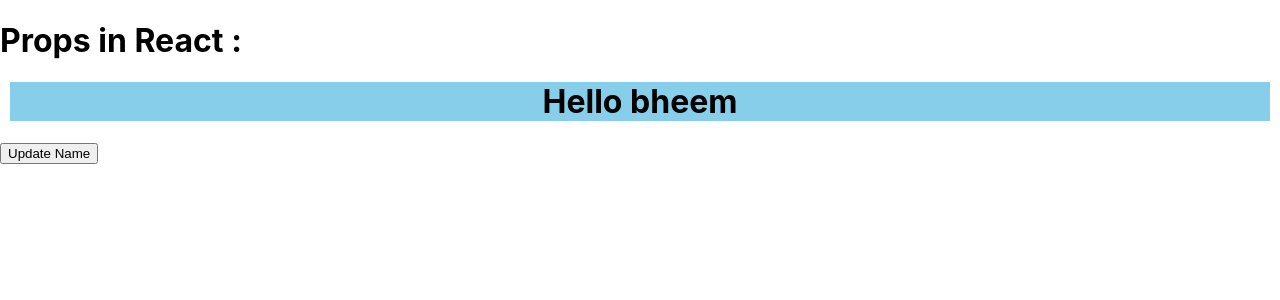
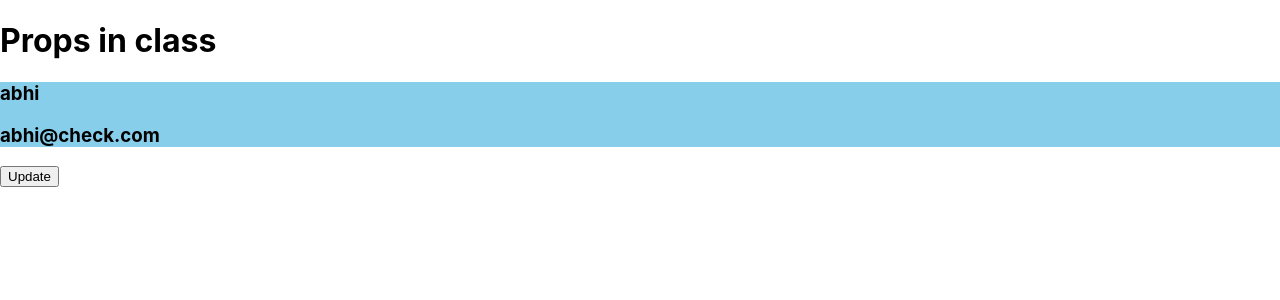
Before and after one commit to codeAlok/React_js_prct, a React (Create React App) app: page / in a window 1280 px wide. Shown: the top 300 px of the page. Built offline with nearby package versions, Linux system fonts and the light colour scheme.

Commit message:
props in classComp

```diff
--- a/src/App.js
+++ b/src/App.js
@@ -78,26 +78,37 @@
   // )
 
 
-  //*** Props in fn_comp ***
-  // Props is like parameter passing
-  // using state
-  const [name, setName] = useState("bheem");
+  // //*** Props in fn_comp ***
+  // // Props is like parameter passing
+  // // using state
+  // const [name, setName] = useState("bheem");
 
-  return (
+  // return (
+  //   <div>
+  //     <h1>Props in React :</h1>
+
+  //     {/* general prop passing */}
+  //     {/* <Student name={"Alok"} email={"aka@test.com"} other={{address: 'Banglore', mobile: "000"}}/>
+
+  //     <Student name={"Rishav"} email={"risu@test.com"} other={{address: 'gurgaon', mobile: "112"}}/>
+
+  //     <Student name={"Aditya"} email={"adi@test.com"} other={{address: 'delhi', mobile: "223"}}/> */}
+
+  //     {/* changing name using state and prop */}
+  //     <Student name={name} />
+  //     <button onClick={()=> {setName("Prem")}}>Update Name</button>
+
+  //   </div>
+  // )
+
+
+  //*** Props in ClassComp */
+  return(
     <div>
-      <h1>Props in React :</h1>
+      <h1>Props in class</h1>
+      <ClassComp name="abhi" email="abhi@check.com" />
 
-      {/* general prop passing */}
-      {/* <Student name={"Alok"} email={"aka@test.com"} other={{address: 'Banglore', mobile: "000"}}/>
-
-      <Student name={"Rishav"} email={"risu@test.com"} other={{address: 'gurgaon', mobile: "112"}}/>
-
-      <Student name={"Aditya"} email={"adi@test.com"} other={{address: 'delhi', mobile: "223"}}/> */}
-
-      {/* changing name using state and prop */}
-      <Student name={name} />
-      <button onClick={()=> {setName("Prem")}}>Update Name</button>
-
+      <button>Update</button>
     </div>
   )
 }
--- a/src/ClassComp.js
+++ b/src/ClassComp.js
@@ -1,24 +1,42 @@
 import React,{Component} from 'react';
 
+// class ClassComp extends Component {
+//     constructor() {
+//         super();  // must use super()
+
+//         this.state = {
+//             data: 1
+//         }
+//     }
+
+//     apple() {
+//         this.setState({data: this.state.data + 1});
+//         // to change data or update data
+//     }
+
+//     render() {
+//         return (
+//             <div>
+//                 <h1>{this.state.data}</h1>
+//                 <button onClick={()=> this.apple()}>click</button>
+//             </div>
+//         )
+//     }
+// }
+
+
+//*** Props in classComp ***
 class ClassComp extends Component {
-    constructor() {
-        super();  // must use super()
 
-        this.state = {
-            data: 1
-        }
-    }
-
-    apple() {
-        this.setState({data: this.state.data + 1});
-        // to change data or update data
-    }
+    // we can only change props in parent component and not in this(child) component
 
     render() {
-        return (
-            <div>
-                <h1>{this.state.data}</h1>
-                <button onClick={()=> this.apple()}>click</button>
+        console.log(this.props);
+
+        return(
+            <div style={{backgroundColor: 'skyblue'}}>
+                <h3>{this.props.name}</h3>
+                <h3>{this.props.email}</h3>
             </div>
         )
     }
```
